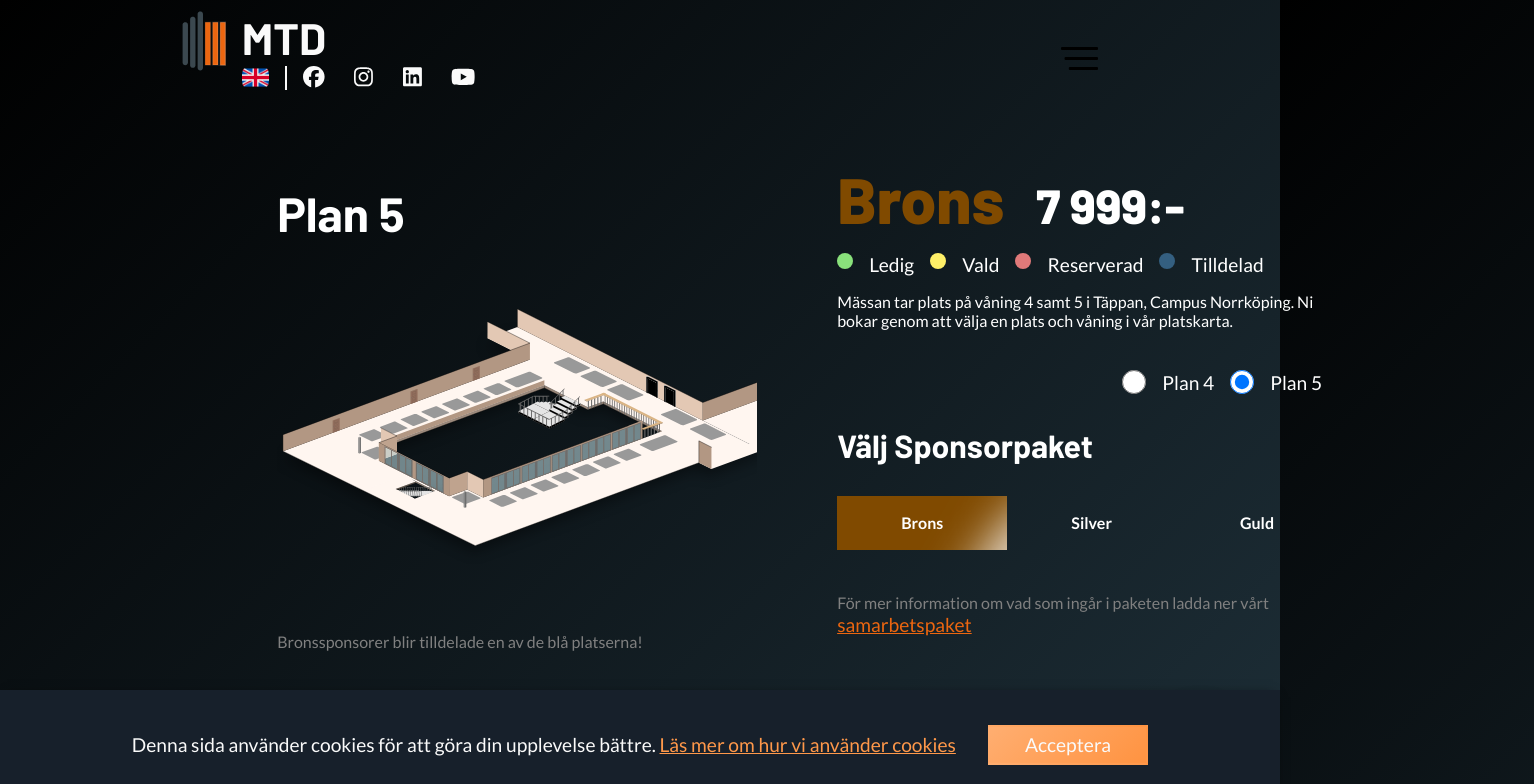
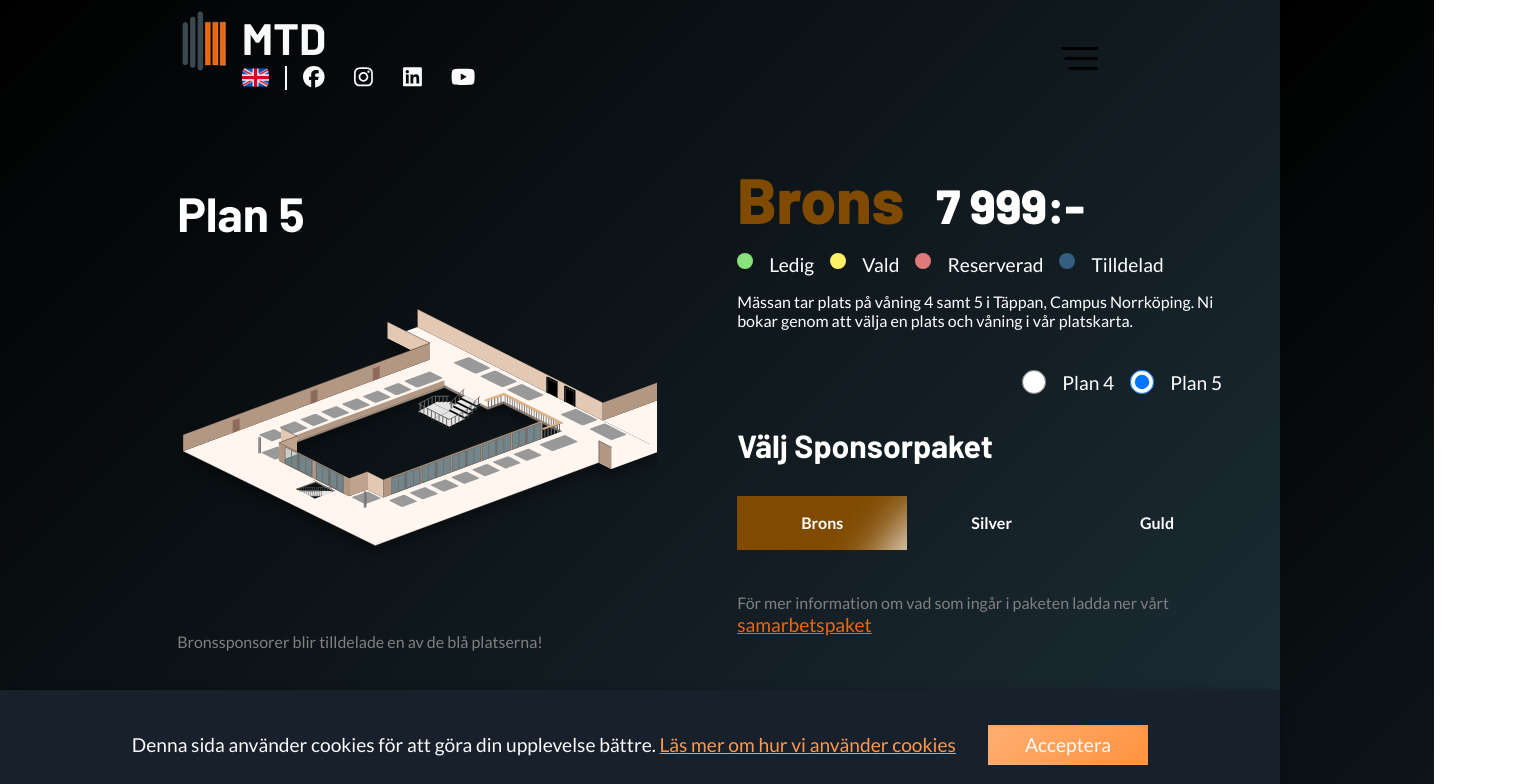
Before and after one commit to medieteknikdagarna/mtd2023v2, a Next.js app: page /booking in a window 1280 px wide. Shown: the top 784 px of the page, 1534 px wide, since content can reach past the window. Built offline with nearby package versions, Linux system fonts and the light colour scheme; no server answers; the database is empty.

Commit message:
alignment of bookingform fix

```diff
--- a/src/styles/BookingForm.module.scss
+++ b/src/styles/BookingForm.module.scss
@@ -32,7 +32,6 @@ $anim-speed: 0.85; // in seconds
   flex-shrink: 0;
   align-items: center;
   padding-top: 20vh;
-  padding-left: 100px;
   width: 100%;
   flex-wrap: wrap;
   h3,
```
